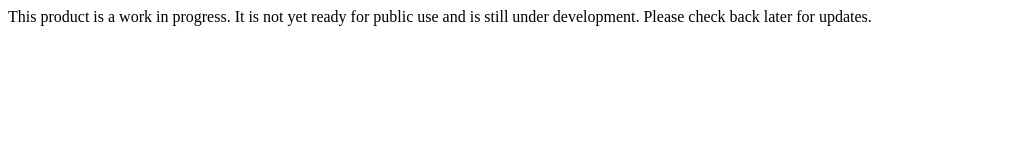
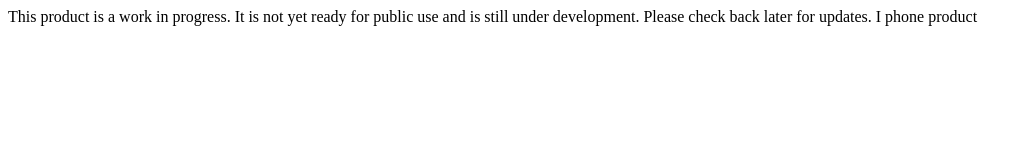
Before and after one commit to Hail-N/Apple-Project-, a plain HTML site: page index.html in a window 1280 px wide. Shown: the whole page, without its empty margins (0-1033 px from the left). Drawn offline with Linux system fonts and the light colour scheme.

Commit message:
Update index.html

```diff
--- a/index.html
+++ b/index.html
@@ -7,6 +7,7 @@
 </head>
 <body>
     This product is a work in progress. It is not yet ready for public use and is still under development. Please check back later for updates.
+    I phone product
 
 </body>
 </html>
```
